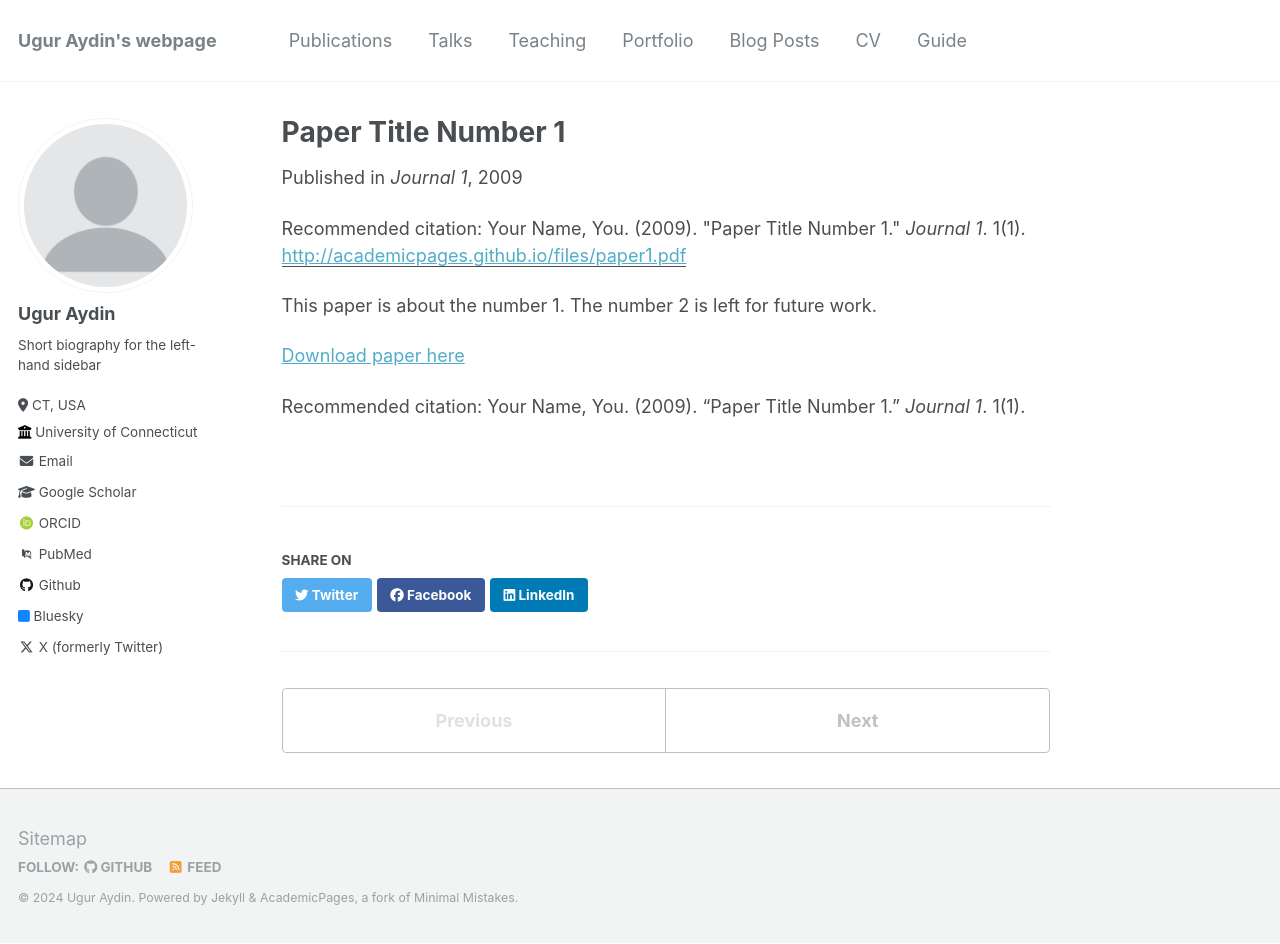
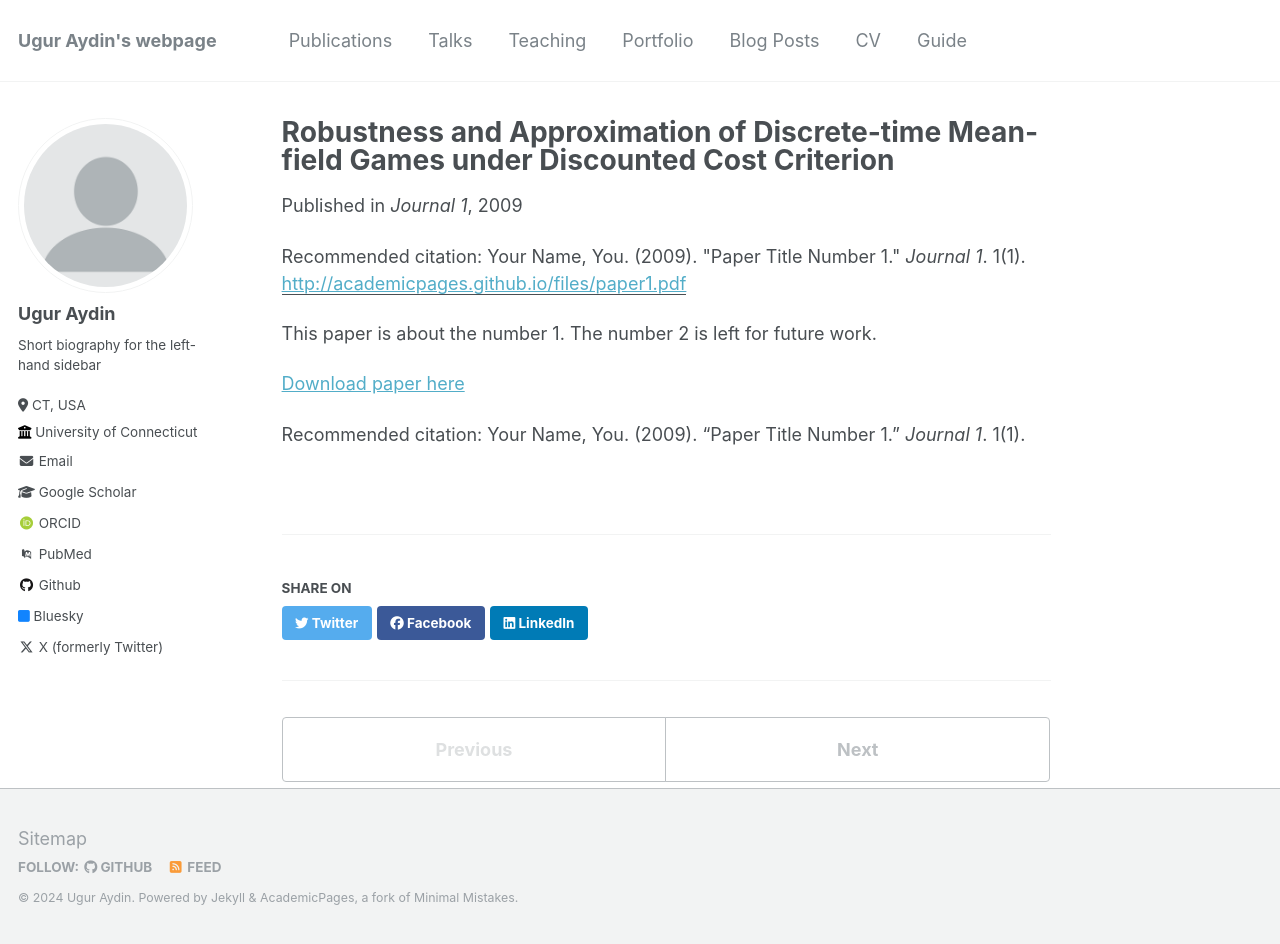
Before and after one commit to ugurcaydin/ugurcaydin.github.io, a Jekyll site: the page built from _publications/2009-10-01-paper-title-number-1.md, in a window 1280 px wide and 944 px high. Built offline with Jekyll 4.4.1, drawn with Linux system fonts in a browser that asks for light colours; some web fonts are replaced.

Commit message:
Update 2009-10-01-paper-title-number-1.md

```diff
--- a/_publications/2009-10-01-paper-title-number-1.md
+++ b/_publications/2009-10-01-paper-title-number-1.md
@@ -1,5 +1,5 @@
 ---
-title: "Paper Title Number 1"
+title: "Robustness and Approximation of Discrete-time Mean-field Games under Discounted Cost Criterion"
 collection: publications
 permalink: /publication/2009-10-01-paper-title-number-1
 excerpt: 'This paper is about the number 1. The number 2 is left for future work.'
```
